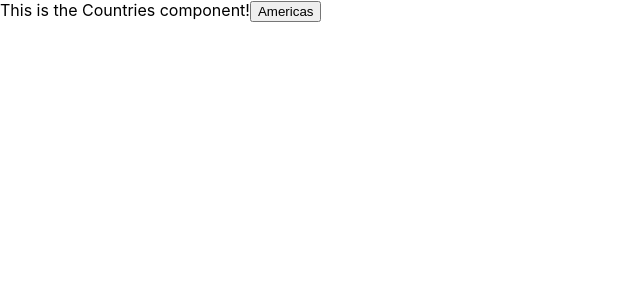
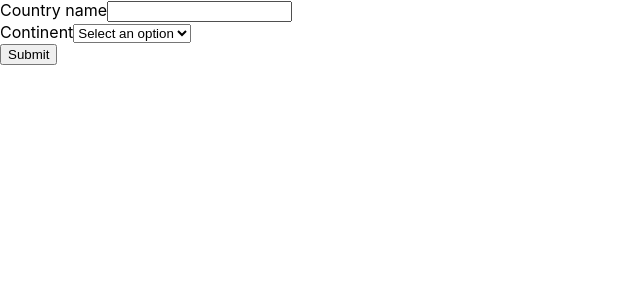
Before and after one commit to donmonty/countries-frontend, a React (Create React App) app: page / in a window 1280 px wide. Shown: the top 300 px of the page, without its empty margins (0-640 px from the left). Built offline with nearby package versions, Linux system fonts and the light colour scheme; no server answers.

Commit message:
Added basic search bar using Formik

```diff
--- a/package.json
+++ b/package.json
@@ -8,12 +8,14 @@
     "@testing-library/react": "^11.2.7",
     "@testing-library/user-event": "^12.8.3",
     "axios": "^0.21.1",
+    "formik": "^2.2.6",
     "moment": "^2.29.1",
     "react": "^17.0.2",
     "react-dom": "^17.0.2",
     "react-redux": "^7.2.4",
     "react-scripts": "4.0.3",
-    "web-vitals": "^1.1.2"
+    "web-vitals": "^1.1.2",
+    "yup": "^0.32.9"
   },
   "scripts": {
     "start": "react-scripts start",
--- a/src/App.js
+++ b/src/App.js
@@ -1,16 +1,20 @@
-import logo from './logo.svg';
+//import logo from './logo.svg';
 import './App.css';
+//import SearchBar from './components/SearchBar/SearchBar';
 
 import configureStore from "./store/configureStore";
 import { Provider } from "react-redux";
-import Countries from './components.js/Countries';
+import Countries from './components/Countries';
+import Bar from './components/SearchBar/Bar'
 
 const store = configureStore();
 
 function App() {
   return (
     <Provider store={store}>
-      <Countries />
+      {/* <Countries /> */}
+      <Bar/>
+
     </Provider>
     // <div className="App">
     //   <header className="App-header">
--- /dev/null
+++ b/src/components/SearchBar/Bar.js
@@ -0,0 +1,70 @@
+import React from 'react'
+import { Formik, Form } from 'formik'
+import * as Yup from 'yup'
+import Select from './Select';
+import Input from './Input';
+
+import { useDispatch, useSelector } from "react-redux";
+import { loadCountries } from "../../store/countries";
+
+function Bar () {
+
+  const dispatch = useDispatch();
+  //const countries = useSelector(countries => countries.list);
+  const lastQuery = useSelector(countries => countries.lastQuery);
+
+  const continentOptions = [
+    { key: 'Select an option', value: null },
+    // { key: 'Select an option', value: '' },
+    { key: 'Americas', value: 'Americas' },
+    { key: 'Europe', value: 'Europe' },
+    { key: 'Asia', value: 'Asia' },
+    { key: 'Africa', value: 'Africa' },
+    { key: 'Oceania', value: 'Oceania' }
+  ]
+
+  const initialValues = {
+    name: null,
+    continent: null,
+
+  }
+
+  const onSubmit = values => {
+    console.log('Form data', values)
+    console.log('Saved data', JSON.parse(JSON.stringify(values)))
+    dispatch(loadCountries({
+      name: values.name,
+      activity: values.activity,
+      continent: values.continent,
+      //order: sortOrder
+    }))
+  }
+
+  return (
+    <Formik
+      initialValues={initialValues}
+      // validationSchema={validationSchema}
+      onSubmit={onSubmit}
+    >
+      {formik => (
+        <Form>
+          <Input
+            label='Country name'
+            name='name'
+          />
+
+          <Select
+            label='Continent'
+            name='continent'
+            options={continentOptions}
+          />
+
+
+          <button type='submit'>Submit</button>
+        </Form>
+      )}
+    </Formik>
+  )
+}
+
+export default Bar
--- /dev/null
+++ b/src/components/SearchBar/Input.js
@@ -0,0 +1,16 @@
+import React from 'react'
+import { Field, ErrorMessage } from 'formik'
+// import TextError from './TextError'
+
+function Input (props) {
+  const { label, name, ...rest } = props
+  return (
+    <div className='form-control'>
+      <label htmlFor={name}>{label}</label>
+      <Field id={name} name={name} {...rest} />
+      {/* <ErrorMessage component={TextError} name={name} /> */}
+    </div>
+  )
+}
+
+export default Input
--- /dev/null
+++ b/src/components/SearchBar/SearchBar.js
@@ -0,0 +1,45 @@
+import React, { useState } from "react";
+//import { StyleSheet, Image } from "react-native";
+//import * as Yup from "yup";
+
+
+import Form from '../forms/Form';
+import FormField from '../forms/FormField';
+import Dropdown from '../forms/Dropdown';
+
+// const container = {
+//   display: "flex",
+//   padding: "10px",
+
+// };
+
+function SearchBar(props) {
+
+  const handleSubmit = async ({ name, continent }) => {
+    console.log('SUBMITED FORM VALUES:', { name, continent })
+  }
+
+  return (
+    <div >
+      {/* <Image style={styles.logo} source={require("../assets/logo-nubebar.png")} /> */}
+
+      <Form
+        initialValues={{ name: "", continent: "" }}
+        onSubmit={handleSubmit}
+      >
+        <FormField
+          name="name"
+          placeholder="Enter a country name"
+        />
+
+        <Dropdown />
+
+        <button type="submit">Search</button>
+      </Form>
+    </div>
+  );
+}
+
+
+
+export default SearchBar;
--- /dev/null
+++ b/src/components/SearchBar/Select.js
@@ -0,0 +1,24 @@
+import React from 'react'
+import { Field } from 'formik'
+//import TextError from './TextError'
+
+function Select (props) {
+  const { label, name, options, ...rest } = props
+  return (
+    <div>
+    {/* <div className='form-control'> */}
+      <label htmlFor={name}>{label}</label>
+      <Field as='select' id={name} name={name} {...rest}>
+        {options.map(option => {
+          return (
+            <option key={option.value} value={option.value}>
+              {option.key}
+            </option>
+          )
+        })}
+      </Field>
+    </div>
+  )
+}
+
+export default Select
```
Also changed, not shown: src/components/forms/Dropdown.js (added, +36 -0 lines), src/components/forms/Form.js (added, +16 -0 lines), src/components/forms/FormField.js (added, +27 -0 lines), src/components/forms/SubmitButton.js (added, +33 -0 lines), src/components/forms/TextInput.js (added, +32 -0 lines), src/components/Countries.js (renamed from src/components.js/Countries.js), 1 other file (tests, documents, lock files or other folders).
